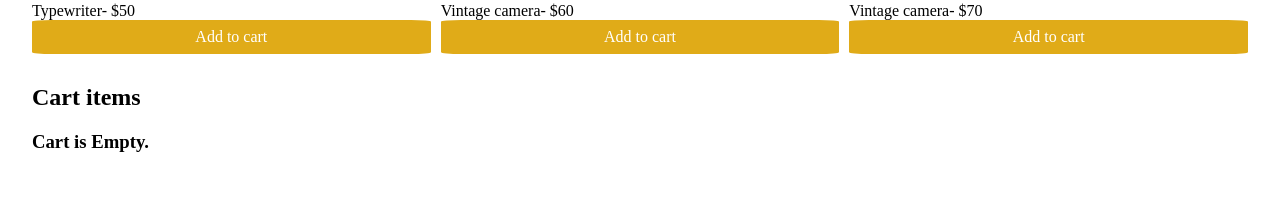
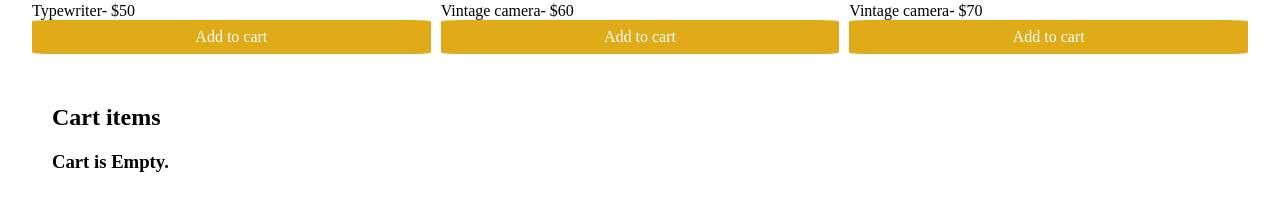
Before and after one commit to BC1985/viva-nostalgia, a React (Create React App) app: page /shop in a window 1280 px wide. Shown: the part 2154-2364 px from the top of the page. Built offline with nearby package versions, Linux system fonts and the light colour scheme; a web font is replaced by a local one.

Commit message:
Separate components Create stylesheet

```diff
--- a/src/components/Cart/Cart.js
+++ b/src/components/Cart/Cart.js
@@ -1,18 +1,21 @@
 import React from "react";
-
+import CartItem from "./CartItem";
 function Cart({ cartItems }) {
 
   const singularOrPlural =
     cartItems.length === 1 ? `1 item` : `${cartItems.length} items`;
-
+  const cartItemElements = cartItems.map(item => (
+    <CartItem key={item.id} item={item} />
+  ));
   return (
-    <div>
+    <div className="cart-container">
       <h2>Cart items</h2>
       <h3>
         {cartItems.length === 0
           ? "Cart is Empty."
           : `You have ${singularOrPlural} in your cart.`}
       </h3>
+      {cartItemElements}
     </div>
   );
 }
--- /dev/null
+++ b/src/components/Cart/CartItem.js
@@ -0,0 +1,14 @@
+import React from "react";
+import "./cart.css";
+function CartIcon({ item }) {
+  return (
+    <div className="cart-item-container">
+      <img src={item.url} className="cart-img" />
+      <span>
+        {item.itemName}-{item.price}$
+      </span>
+    </div>
+  );
+}
+
+export default CartIcon;
--- /dev/null
+++ b/src/components/Cart/cart.css
@@ -0,0 +1,16 @@
+.cart-item-container{
+    display: inline-flex;
+    padding: 10px;
+    flex-direction: column;
+}
+.cart-item-container img{
+    border-radius: 5%;
+    position: relative;
+}
+.cart-container{
+    padding: 5%;
+}
+.cart-img{
+    width: 200px;
+    margin-bottom: 10px;
+}
```
